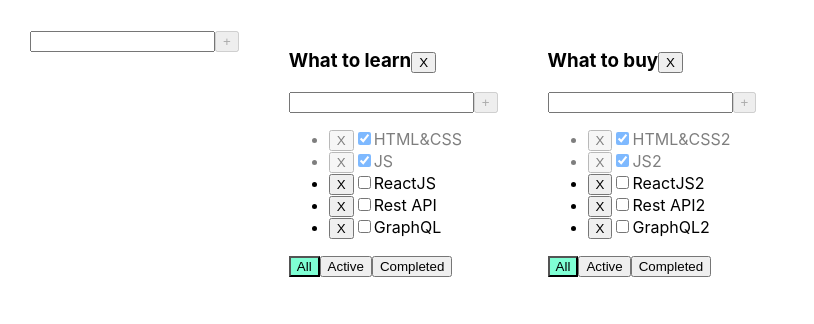
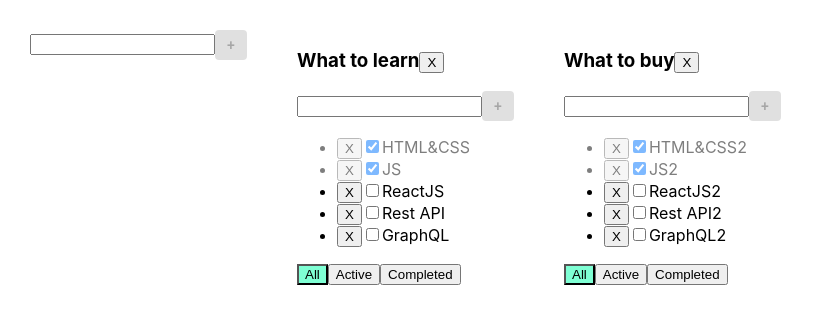
Before and after one commit to suveiko/todolistTs, a React (Create React App) app: page / in a window 1280 px wide. Shown: the top 324 px of the page, without its empty margins (0-814 px from the left). Built offline with nearby package versions, Linux system fonts and the light colour scheme.

Commit message:
Imported the library Material UI and add the Button

```diff
--- a/src/components/AddItemForm.tsx
+++ b/src/components/AddItemForm.tsx
@@ -1,4 +1,5 @@
 import React, {ChangeEvent, KeyboardEvent, useState} from 'react';
+import {Button} from "@mui/material";
 
 type AddItemFormType = {
     addTask: (title: string) => void
@@ -27,7 +28,14 @@ const AddItemForm = ({addTask}: AddItemFormType) => {
                 onKeyUp={onKeyPressHandler}
                 className={error ? "error" : ""}
             />
-            <button onClick={addItem} disabled={title.trim() === ''}>+</button>
+            <Button
+                variant={"contained"}
+                style={{maxWidth: '30px', maxHeight: '30px', minWidth: '30px', minHeight: '30px'}}
+                color={"primary"}
+                onClick={addItem}
+                disabled={title.trim() === ''}
+            >+
+            </Button>
             {error && <div style={{color: 'red'}}>Title is required</div>}
         </div>
     );
```
Also changed, not shown: package.json (+23 -15 lines), src/App.tsx (+10 -1 lines).
